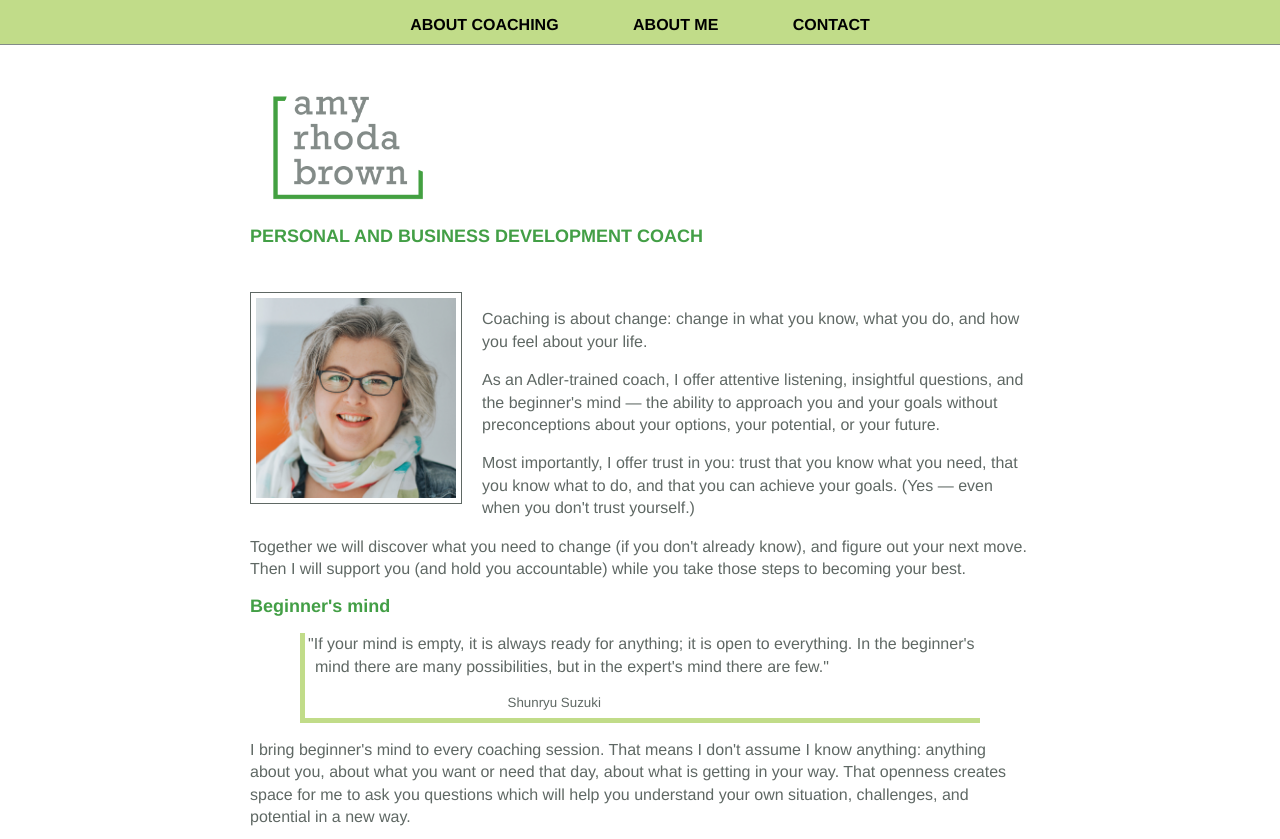
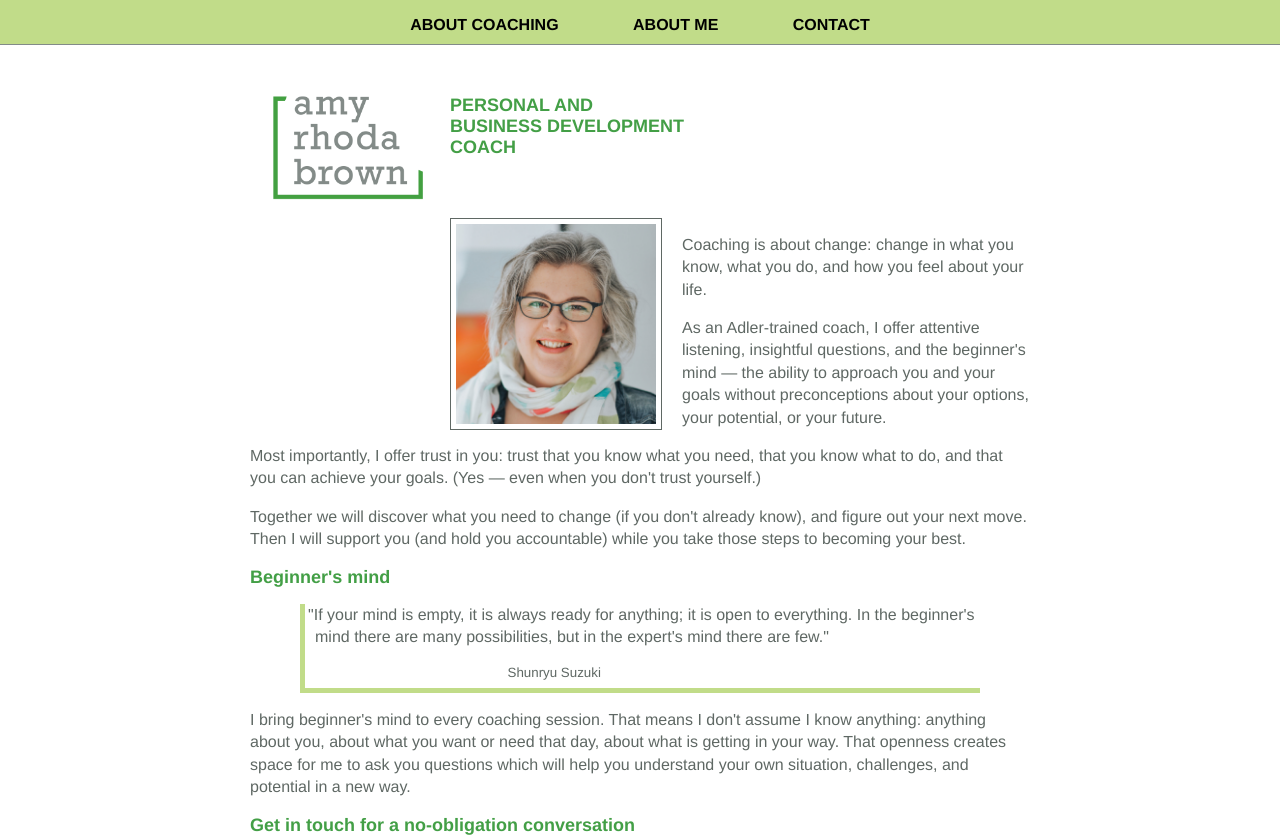
Before and after one commit to amyrhoda/website-amyrhodabrown, a plain HTML site: page index.html in a window 1280 px wide. Shown: the top 839 px of the page. Drawn offline with nearby package versions, Linux system fonts and the light colour scheme; files that its build step writes are made by us from their sources.

Commit message:
Changed style and layout for banner so it's less bad

```diff
--- a/amyrbrown.css
+++ b/amyrbrown.css
@@ -125,11 +125,12 @@
     }
     section.banner img {
       width: 200px;
+      float: left;
     }
     section.banner h1 {
       font-size: 18px;
       text-transform: uppercase;
-      margin: 0px;
+      padding-top: 10px;
       color: #439f46;
     }
 
--- a/include/banner.html
+++ b/include/banner.html
@@ -2,7 +2,7 @@
 
   <section class="banner">
     <a href="/index.html"><img class="logo" src="/img/logo_small.png"></a>
-    <h1>Personal and Business Development Coach</h1>
+    <h1>Personal and <br />Business Development<br /> Coach</h1>
   </section>
 
 <!-- END included file: include/banner.html -->
```
